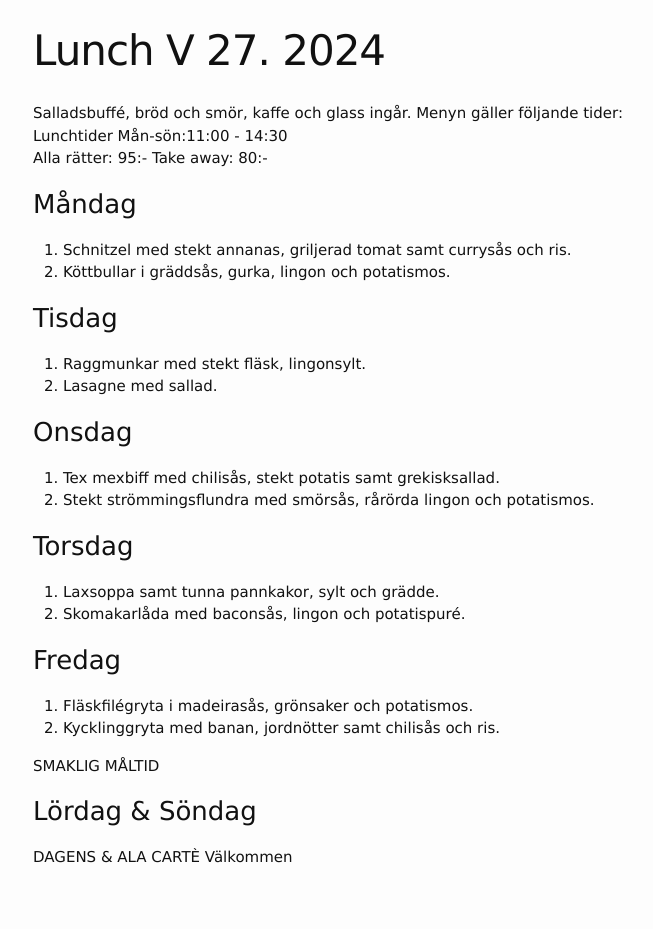
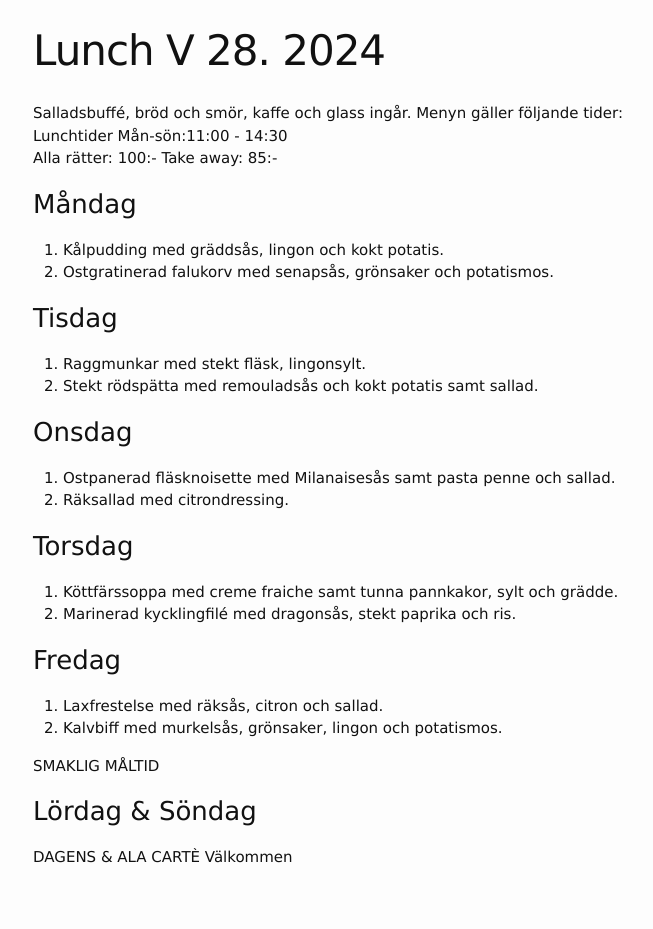
Before and after one commit to FarInn62/farinn62.github.io, a Jekyll site: the page built from lunch.md, in a window 1280 px wide. Shown: the whole page, without its empty margins (237-890 px from the left). Built offline with Jekyll 4.4.1, drawn with Linux system fonts in a browser that asks for light colours.

Commit message:
Update lunch.md

```diff
--- a/lunch.md
+++ b/lunch.md
@@ -1,38 +1,38 @@
 ---
 layout: foodmenu
-title: Lunch V 27. 2024
+title: Lunch V 28. 2024
 permalink: /lunch/
 published: true
 ---
 Salladsbuffé, bröd och smör, kaffe och glass ingår.
 Menyn gäller följande tider:
 Lunchtider  Mån-sön:11:00 - 14:30
-Alla rätter: 95:- Take away: 80:-
+Alla rätter: 100:- Take away: 85:-
 
 ### Måndag
 
-1. Schnitzel med stekt annanas, griljerad tomat samt currysås och ris.
-2. Köttbullar i gräddsås, gurka, lingon och potatismos.
+1. Kålpudding med gräddsås, lingon och kokt potatis.
+2. Ostgratinerad falukorv med senapsås, grönsaker och potatismos.
 
 ### Tisdag
 
 1. Raggmunkar med stekt fläsk, lingonsylt.
-2. Lasagne med sallad.
+2. Stekt rödspätta med remouladsås och kokt potatis samt sallad.
 
 ### Onsdag
 
-1. Tex mexbiff med chilisås, stekt potatis samt grekisksallad.
-2. Stekt strömmingsflundra med smörsås, rårörda lingon och potatismos.
+1. Ostpanerad fläsknoisette med Milanaisesås samt pasta penne och sallad.
+2. Räksallad med citrondressing.
 
 ### Torsdag
 
-1. Laxsoppa samt tunna pannkakor, sylt och grädde.
-2. Skomakarlåda med baconsås, lingon och potatispuré.
+1. Köttfärssoppa med creme fraiche samt tunna pannkakor, sylt och grädde.
+2. Marinerad kycklingfilé med dragonsås, stekt paprika och ris.
 
 ### Fredag
 
-1. Fläskfilégryta i madeirasås, grönsaker och potatismos.
-2. Kycklinggryta med banan, jordnötter samt chilisås och ris.
+1. Laxfrestelse med räksås, citron och sallad.
+2. Kalvbiff med murkelsås, grönsaker, lingon och potatismos.
 
 SMAKLIG MÅLTID
 ### Lördag & Söndag
```
